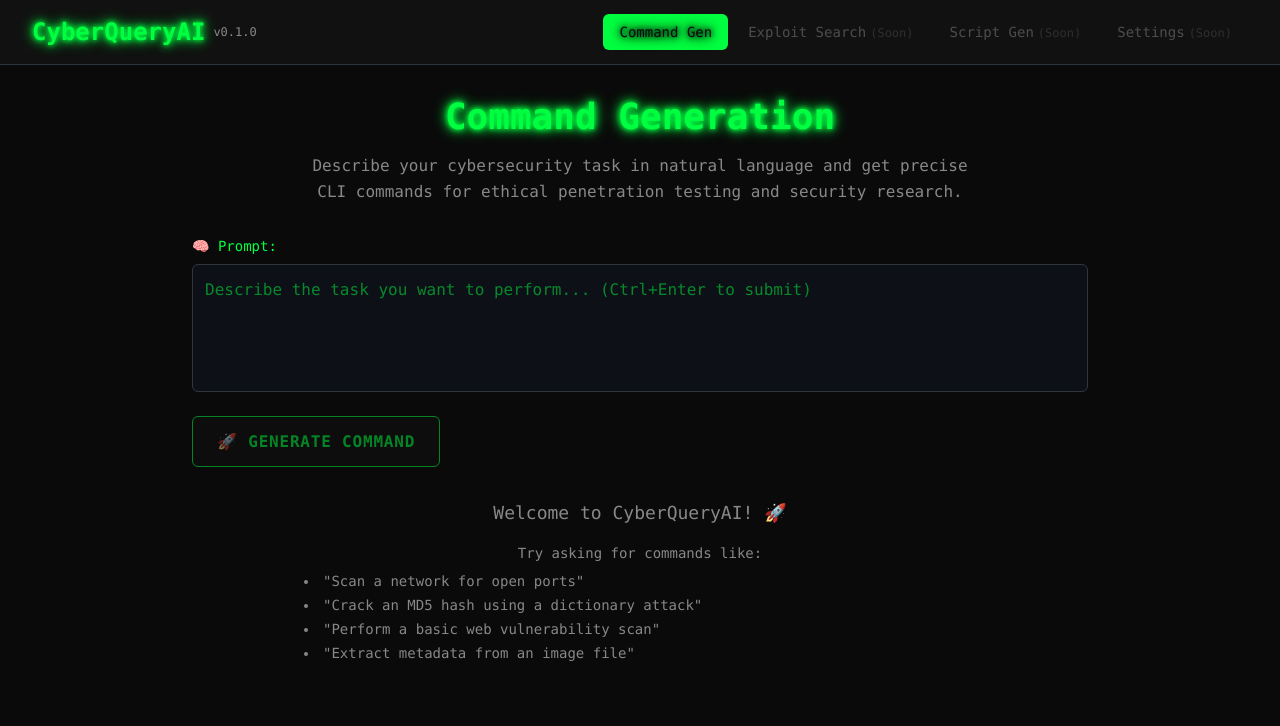
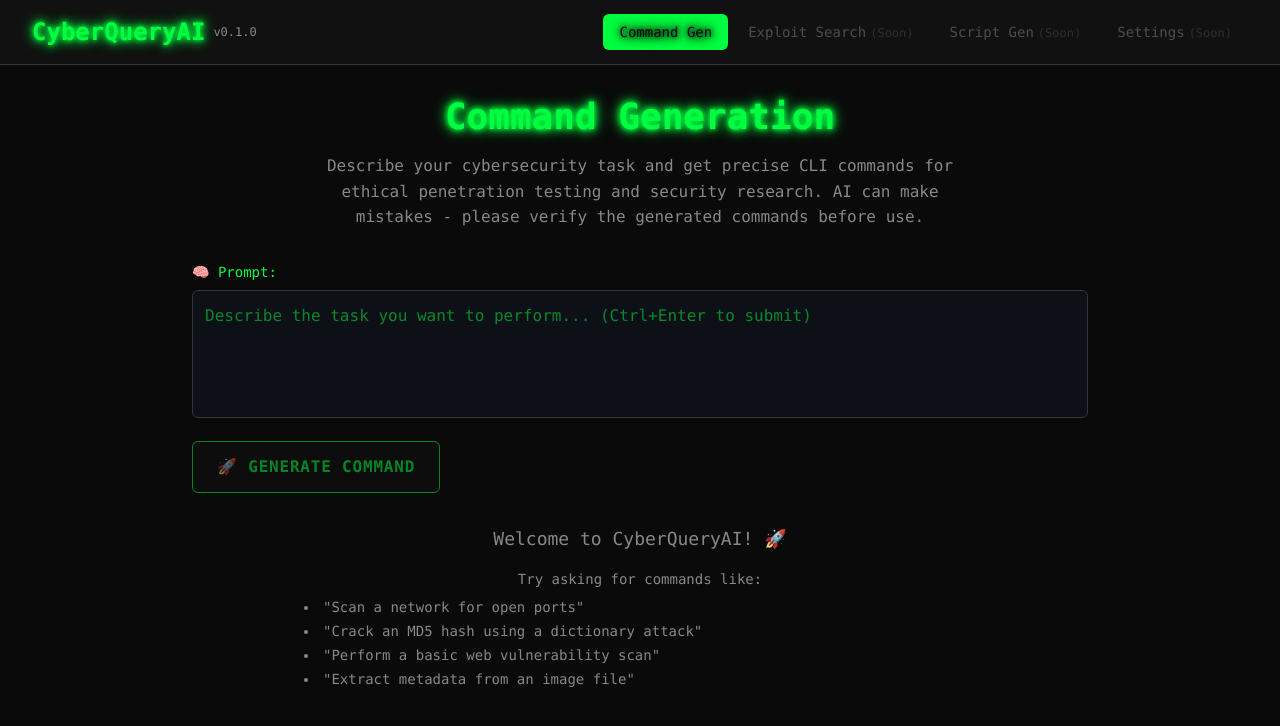
Before and after one commit to javidahmed64592/cyber-query-ai, a Next.js app in the folder cyber-query-ai-frontend/: page / in a window 1280 px wide. Shown: the top 726 px of the page. Built offline with nearby package versions, Linux system fonts and the light colour scheme.

Commit message:
Update description in Home component to emphasize verification of generated commands

```diff
--- a/cyber-query-ai-frontend/src/app/page.tsx
+++ b/cyber-query-ai-frontend/src/app/page.tsx
@@ -38,8 +38,9 @@ export default function Home() {
           Command Generation
         </h1>
         <p className="text-[var(--text-muted)] max-w-2xl mx-auto">
-          Describe your cybersecurity task in natural language and get precise CLI commands
-          for ethical penetration testing and security research.
+          Describe your cybersecurity task and get precise CLI commands for ethical
+          penetration testing and security research. AI can make mistakes - please
+          verify the generated commands before use.
         </p>
       </div>
 
```
